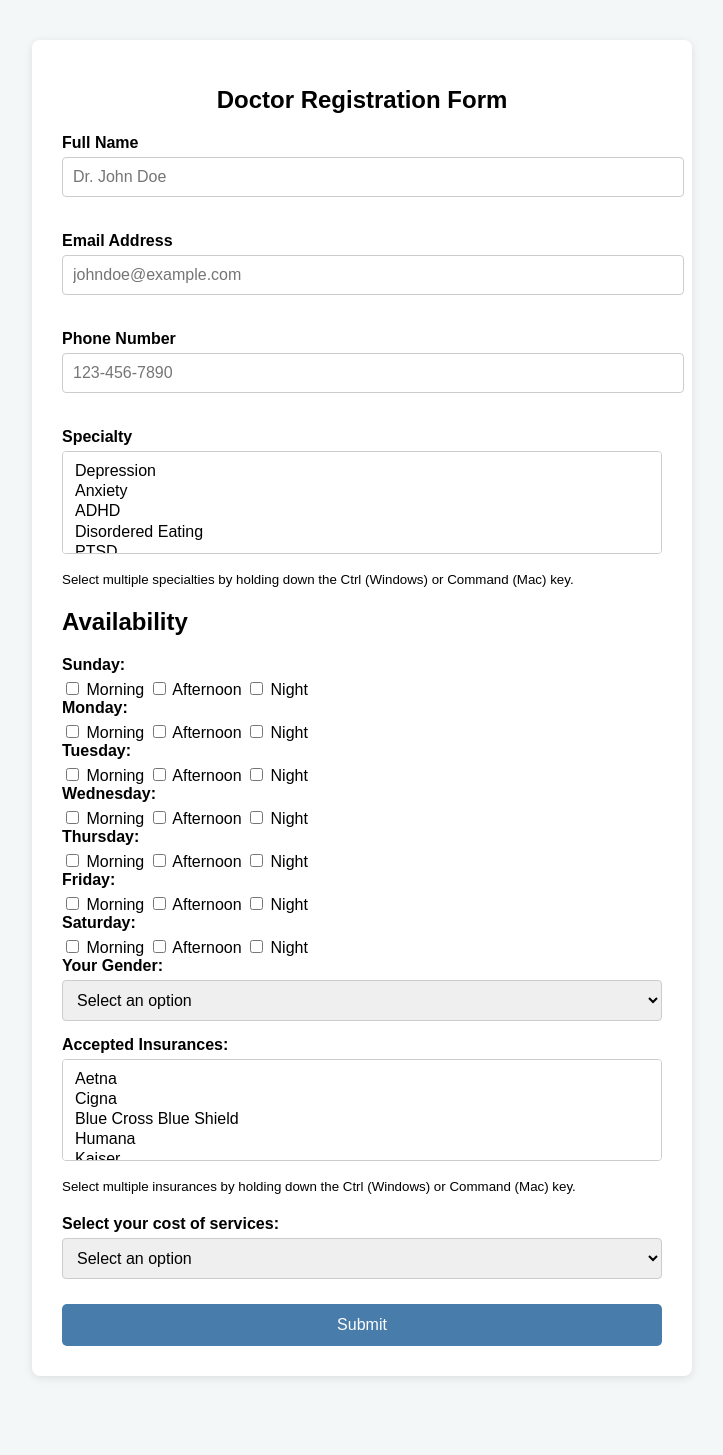
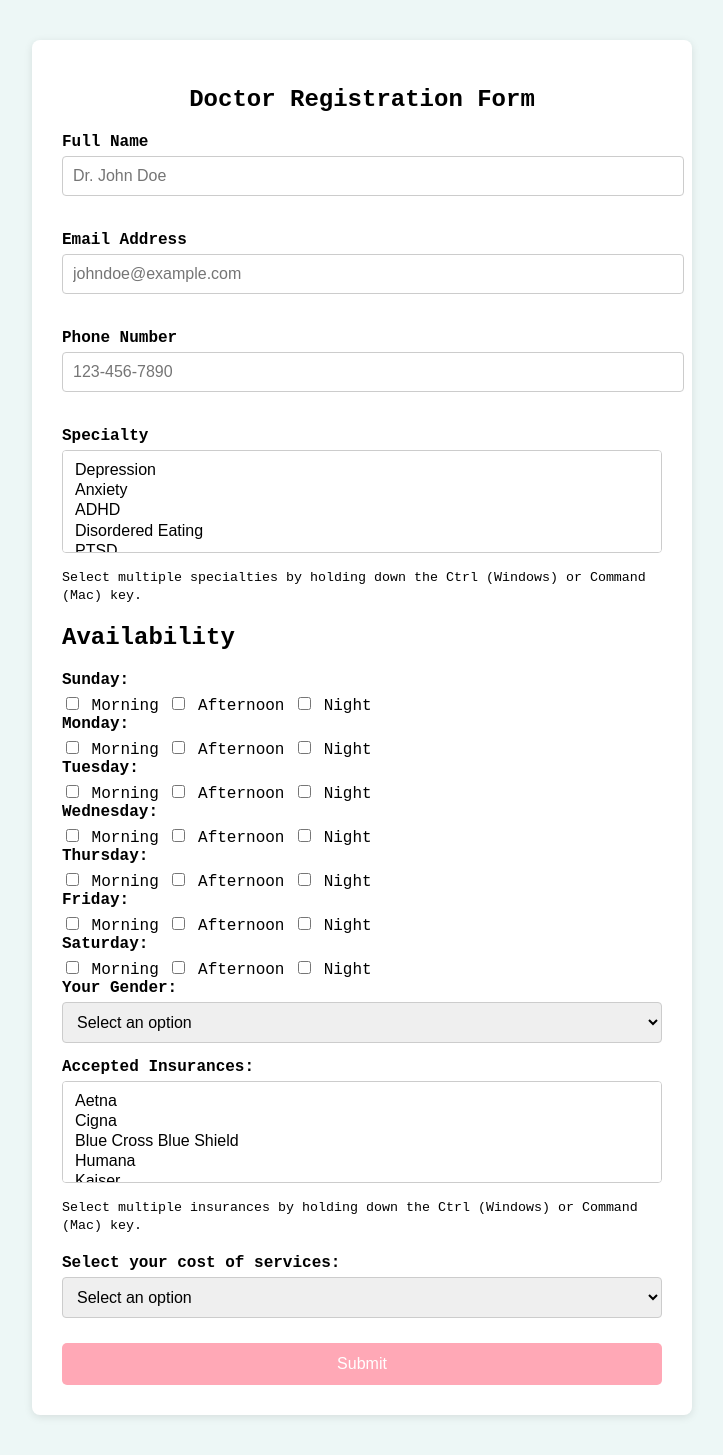
Before and after one commit to zkaiser3/Code-ADA-2024, a Flask app: page /doctor_form in a window 1280 px wide. Shown: the whole page, without its empty margins (278-1001 px from the left). Run offline with Flask 3, Linux system fonts and the light colour scheme.

Commit message:
meow meow

```diff
--- a/templates/doctor_form.html
+++ b/templates/doctor_form.html
@@ -5,11 +5,14 @@
     <meta name="viewport" content="width=device-width, initial-scale=1.0">
     <title>Doctor Information Form</title>
     <style>
-        body {
-            font-family: Arial, sans-serif;
-            background-color: #f4f7f8;
+        body, html {
             margin: 0;
             padding: 0;
+            width: 100%;
+            height: 100%;
+            font-family: 'Courier New', Courier, monospace;
+            overflow: auto;
+            background-color: #EDF7F6;
         }
 
         .container {
@@ -51,7 +54,7 @@
             display: inline-block;
             padding: 12px 20px;
             font-size: 16px;
-            background-color: #477cab;
+            background-color: #ffa8b6;
             color: white;
             border: none;
             border-radius: 5px;
@@ -61,7 +64,8 @@
         }
 
         button:hover {
-            background-color: #3d6294;
+            background-color: #f07489;
+            transform: scale(1.05); /* Slight scale effect */
         }
 
         .form-group {
--- a/templates/patient.html
+++ b/templates/patient.html
@@ -88,7 +88,7 @@
 
 <div class="container">
     <h1>Mental and Physical Health Assessment</h1>
-    <p>Please fill out the following health assessment to help us match you with the best doctor for your needs.</p>
+    <p>Please fill out the following health assessment to help us match you with the best doctor for your needs. Please rate each field between a 0 (not at all) or a 5 (multiple times a day). Within the last 2 weeks, have you...</p>
 
     <!-- Health Assessment Form -->
     <form id="healthAssessmentForm">
```
